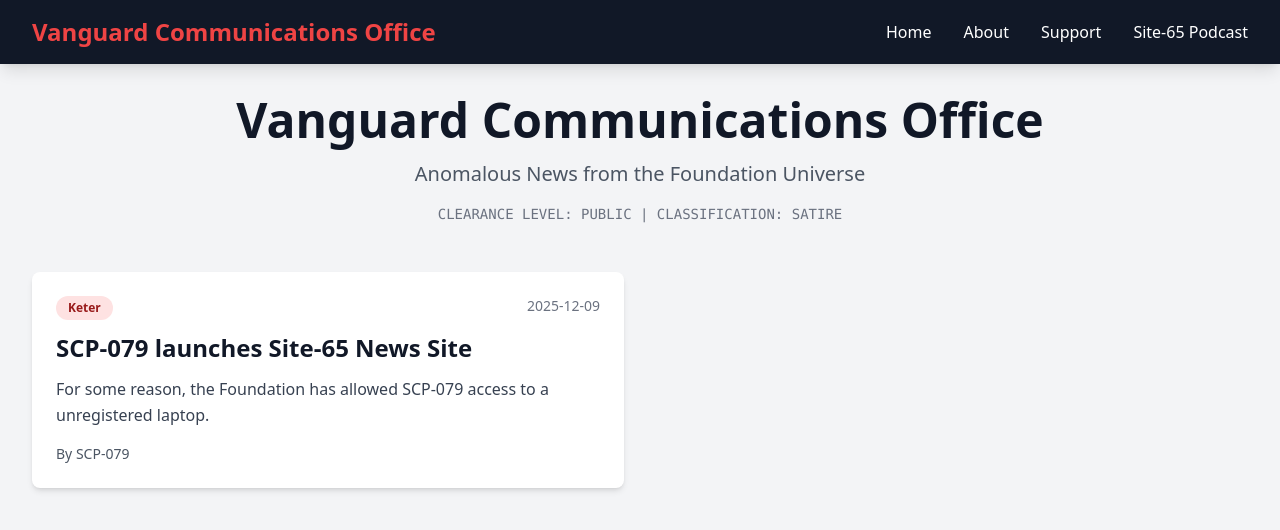
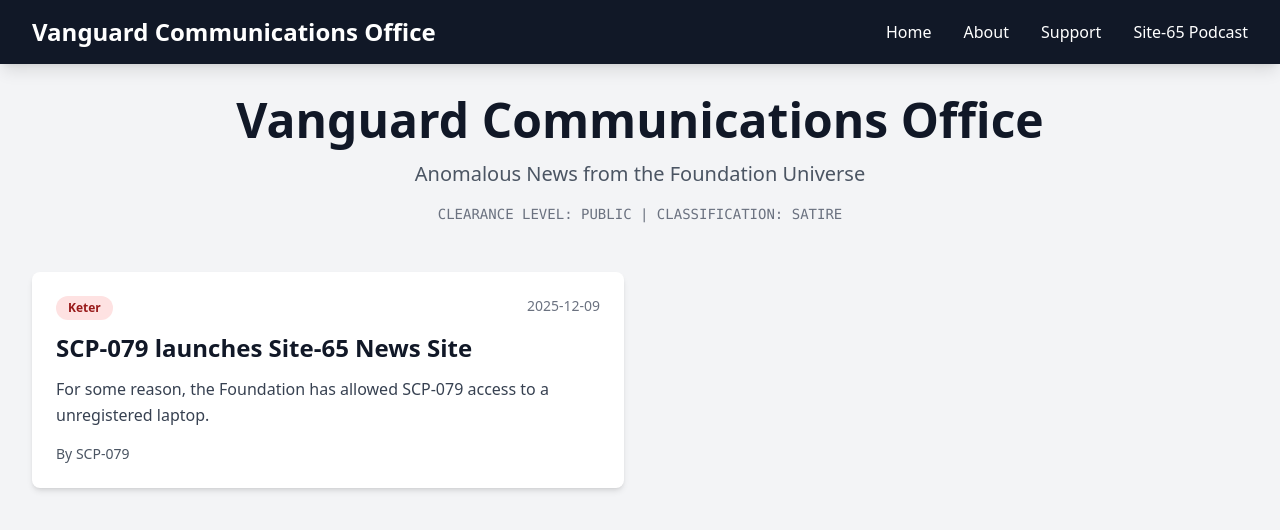
Before and after one commit to RobertPKyle/vcodaily, a Next.js app: page / in a window 1280 px wide. Shown: the top 530 px of the page. Built offline with nearby package versions, Linux system fonts and the light colour scheme.

Commit message:
Change site title to white text
Update Vanguard Communications Office label from red to white text while maintaining red hover effect.

🤖 Generated with [Claude Code](https://claude.com/claude-code)

Co-Authored-By: Claude Sonnet 4.5 <noreply@anthropic.com>

```diff
--- a/components/Navigation.tsx
+++ b/components/Navigation.tsx
@@ -6,7 +6,7 @@ export default function Navigation() {
       <div className="max-w-7xl mx-auto px-4 sm:px-6 lg:px-8">
         <div className="flex justify-between items-center h-16">
           <div className="flex items-center">
-            <Link href="/" className="text-2xl font-bold text-red-500 hover:text-red-400 transition-colors">
+            <Link href="/" className="text-2xl font-bold text-white hover:text-red-400 transition-colors">
               Vanguard Communications Office
             </Link>
           </div>
```
